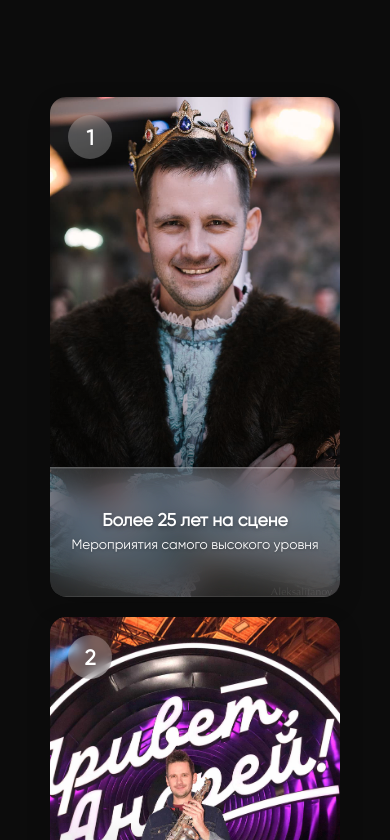
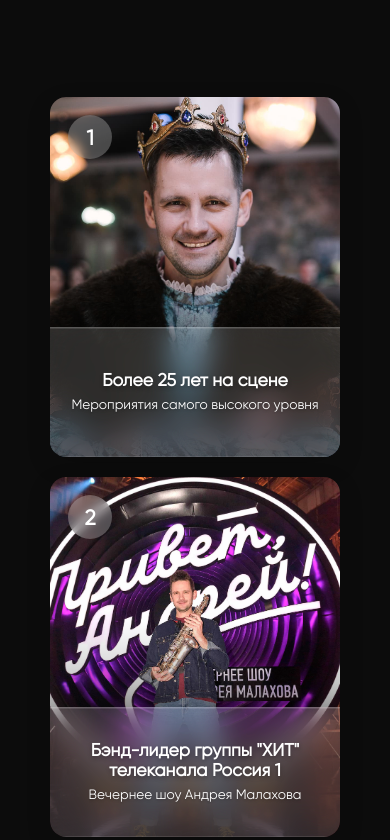
Before and after one commit to antonpetrishchevskiy/saxophonist-moscow, a website: page index.html in a window 390 px wide. Shown: the part 1091-1931 px from the top of the page. Drawn offline with Linux system fonts and the light colour scheme; a web font is replaced by a local one.

Commit message:
Update adaptive.css

```diff
--- a/styles/adaptive.css
+++ b/styles/adaptive.css
@@ -909,6 +909,9 @@
         font-size: 12px;
         padding: 10px 16px;
     }
+       .advantage-card {
+        min-height: 360px;
+    }
 
     /* Дропдаун */
     .dropdown-item {
```
